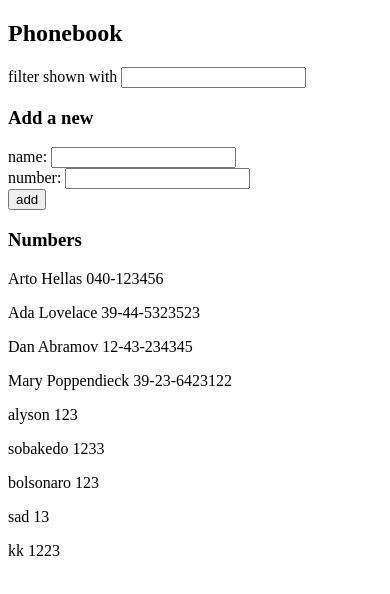
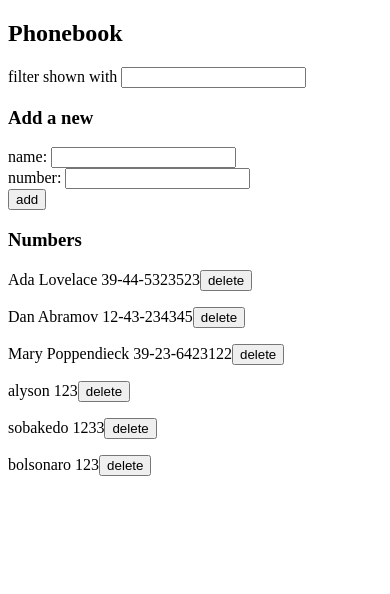
Before and after one commit to shirubaarison/shirubafso, a React (Vite) app in the folder part2/phonebook/: page / in a window 390 px wide. Shown: the top 594 px of the page. Built offline with nearby package versions, Linux system fonts and the light colour scheme; data requests are answered from the project's data file.

Commit message:
phonebook step9

```diff
--- a/part2/phonebook/db.json
+++ b/part2/phonebook/db.json
@@ -1,10 +1,5 @@
 {
   "persons": [
-    {
-      "name": "Arto Hellas",
-      "number": "040-123456",
-      "id": 1
-    },
     {
       "name": "Ada Lovelace",
       "number": "39-44-5323523",
@@ -34,16 +29,6 @@
       "name": "bolsonaro",
       "number": "123",
       "id": 7
-    },
-    {
-      "name": "sad",
-      "number": "13",
-      "id": 8
-    },
-    {
-      "name": "kk",
-      "number": "1223",
-      "id": 9
     }
   ]
 }
--- a/part2/phonebook/src/App.jsx
+++ b/part2/phonebook/src/App.jsx
@@ -1,6 +1,5 @@
-import axios from 'axios'
 import { useState, useEffect } from 'react'
-import Persons from './components/Persons'
+import Person from './components/Persons'
 import PersonForm from './components/PersonForm'
 import Filter from './components/Filter'
 
@@ -58,6 +57,18 @@
       })
   }
 
+  const deletePerson = (id) => {
+    const person = persons.find(n => n.id === id)
+
+    if (window.confirm(`delete ${person.name}?`)) {
+      personsService
+        .deleteObj(id)
+        .then(response => {
+          setPersons(persons.filter(person => person.id !== id))
+        })
+    }
+  }
+
   return (
     <div>
       <h2>Phonebook</h2>
@@ -65,7 +76,9 @@
       <h3>Add a new</h3>
       <PersonForm addPerson={addPerson} newName={newName} newNumber={newNumber} handleNewName={handleNewName} handlewNewNumber={handlewNewNumber}/>
       <h3>Numbers</h3>
-      <Persons persons={peopleToShow} />
+      {peopleToShow.map(person =>
+        <Person key={person.id} person={person} deletePerson={() => deletePerson(person.id)}/>
+      )}
     </div>
   )
 }
--- a/part2/phonebook/src/components/Persons.jsx
+++ b/part2/phonebook/src/components/Persons.jsx
@@ -1,15 +1,11 @@
-const Person = ({ person }) => {
-    return (
-      <p key={person}>{person.name} {person.number}</p>
-    )
-  }
+const Person = ({ person, deletePerson }) => {
+  return (
+      <>
+      <p key={person.name}>{person.name} {person.number}
+      <button onClick={deletePerson}>delete</button>
+      </p>
+      </>
+  )
+}
 
-  const Persons = ({ persons }) => {
-    return (
-      persons.map(person =>
-        <Person key={person.id} person={person}/>
-        )
-    )
-  }
-
-export default Persons
+export default Person
--- a/part2/phonebook/src/services/persons.jsx
+++ b/part2/phonebook/src/services/persons.jsx
@@ -12,4 +12,9 @@
     return request.then(response => response.data)
 }
 
-export default { getAll, create }
+const deleteObj = id => {
+    const request = axios.delete(baseUrl + `/${id}`)
+    return request.then(response => response.data)
+}
+
+export default { getAll, create, deleteObj }
```
